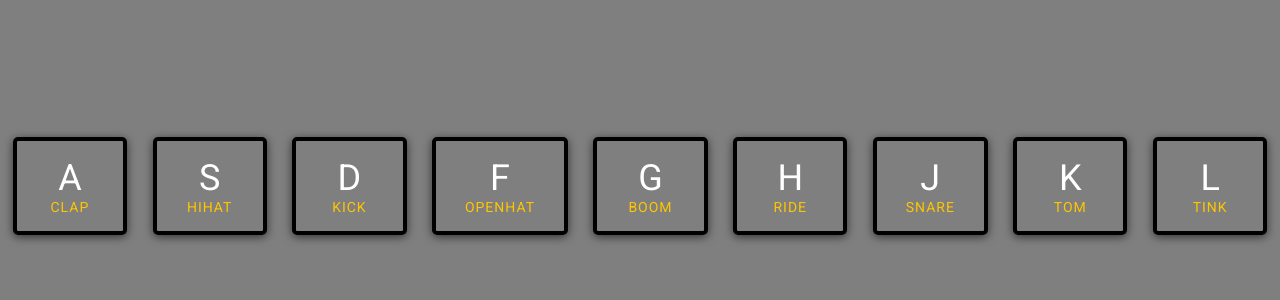
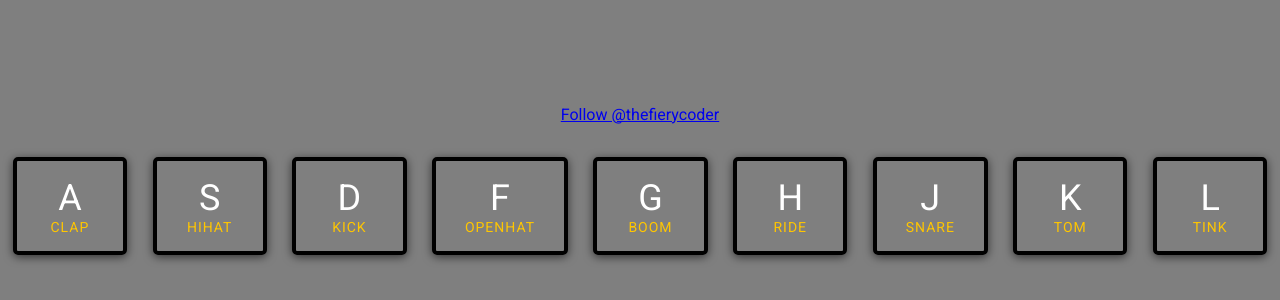
Before and after one commit to rishipurwar1/Drum-Kit, a plain HTML site: page index.html in a window 1280 px wide. Shown: the part 214-514 px from the top of the page. Drawn offline with nearby package versions, Linux system fonts and the light colour scheme; no server answers.

Commit message:
add twitter

```diff
--- a/index.html
+++ b/index.html
@@ -8,6 +8,7 @@
 </head>
 <body>
     <div id="overlay"></div>
+    <a href="https://twitter.com/thefierycoder?ref_src=twsrc%5Etfw" class="twitter-follow-button" data-show-count="false">Follow @thefierycoder</a><script async src="https://platform.twitter.com/widgets.js" charset="utf-8"></script>
     <ul>
         <li data-value="a">A<span>CLAP</span></li>
         <li data-value="s">S<span>HIHAT</span></li>
--- a/style.css
+++ b/style.css
@@ -12,10 +12,16 @@ body {
     height: 100%;
     overflow: hidden;
     display: flex;
+    flex-direction: column;
     align-items: center;
     justify-content: center;
     height: 100vh;
     font-family: 'Roboto', sans-serif;
+}
+
+.twitter-follow-button {
+    z-index: 10;
+    margin-bottom: 20px;
 }
 
 ul {
```
